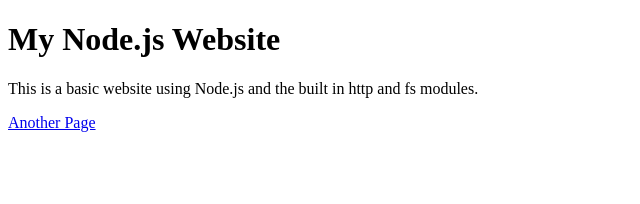
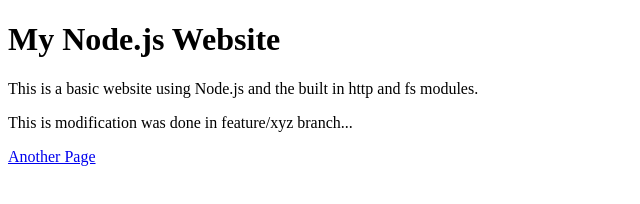
Before and after one commit to adnanaiman000/nodejs-app, a website: page index.html in a window 1280 px wide. Shown: the whole page, without its empty margins (0-640 px from the left). Drawn offline with Linux system fonts and the light colour scheme.

Commit message:
modify feature

```diff
--- a/index.html
+++ b/index.html
@@ -10,7 +10,7 @@
     <h1>My Node.js Website</h1>
 
     <p>This is a basic website using Node.js and the built in http and fs modules.</p>
-
+    <p>This is modification was done in feature/xyz branch...</p>
 
     <a href="/another-page.html">Another Page</a>
 
```
